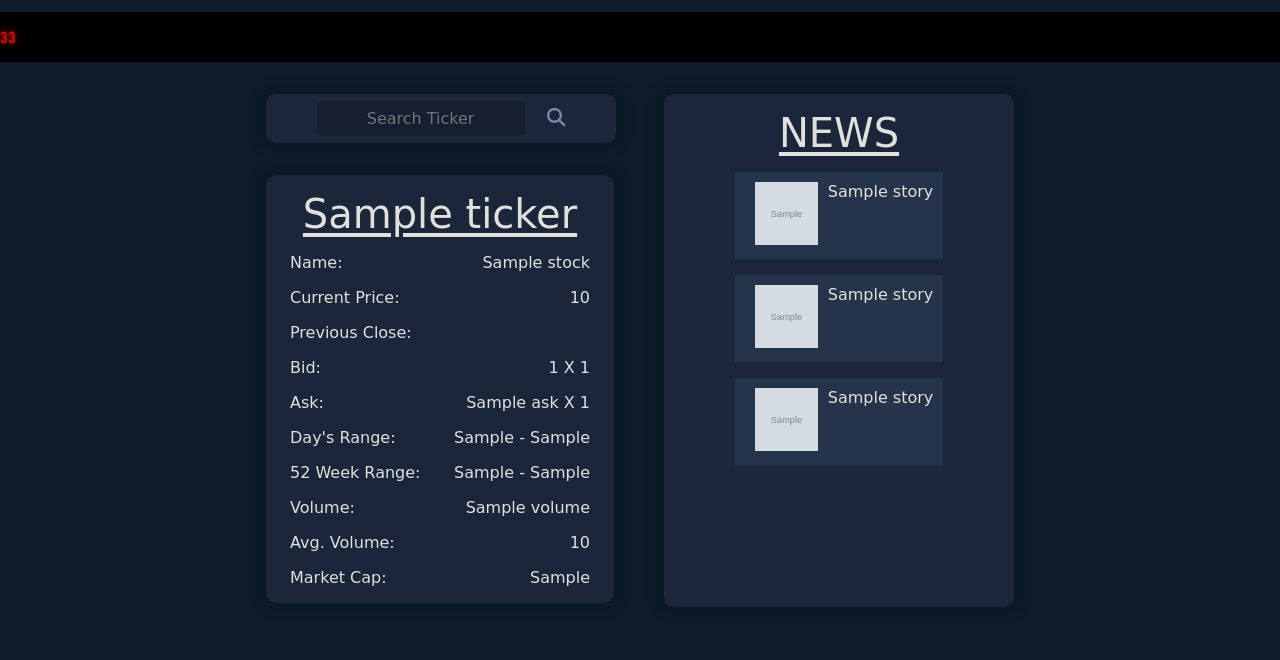
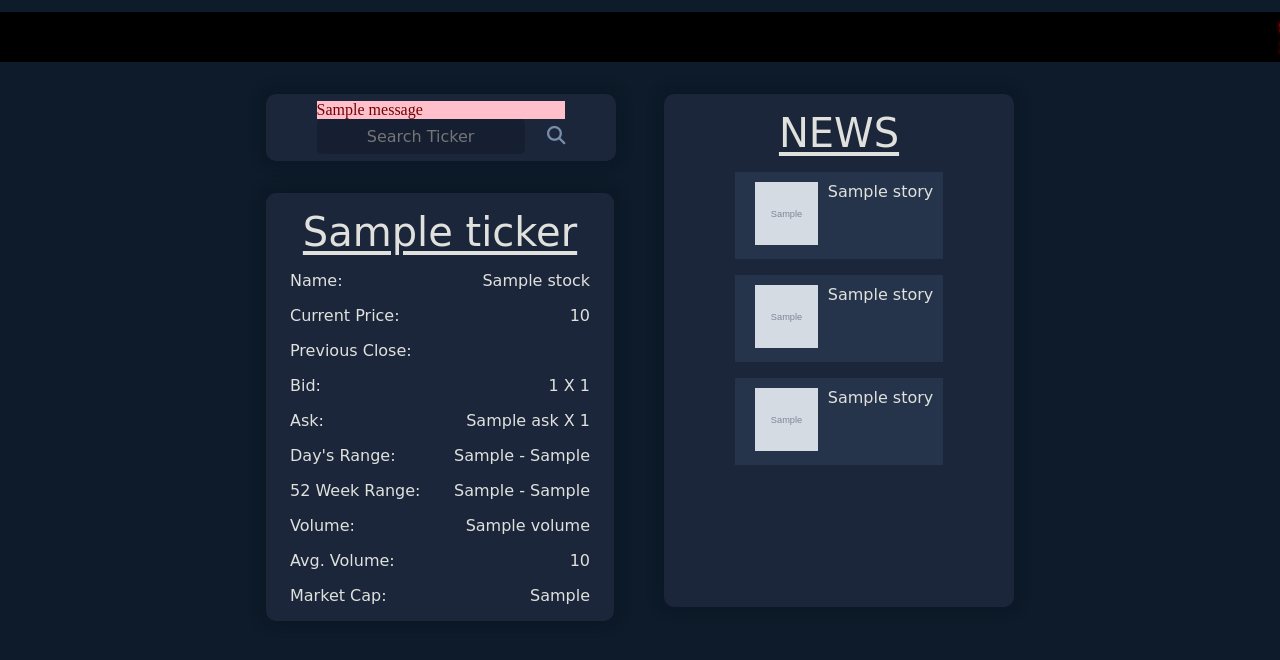
Before and after one commit to xZadex/StocksNow, a Flask app: template flask_app/templates/show_stock.html in a window 1280 px wide. Shown: the part 56-716 px from the top of the page. Run offline with Flask 2, Linux system fonts and the light colour scheme; the template is opened without the code that fills it: most values are stand-ins (such as "Sample title", 1, 10 or a date in 2020); grey boxes marked "Sample" are stand-in pictures; one stand-in notice (Sample message) is shown; some libraries are stand-ins or nearby versions; some web fonts are replaced.

Commit message:
project fixes

```diff
--- a/flask_app/controllers/main_controller.py
+++ b/flask_app/controllers/main_controller.py
@@ -22,5 +22,7 @@
 
 @app.route('/search_ticker', methods=['POST'])
 def search_ticker():
+    # if not Stock.validate(request.form['ticker']):
+    #     return redirect('/')
     ticker = request.form['ticker']
     return redirect(f"/{ticker}")
--- a/flask_app/static/css/style.css
+++ b/flask_app/static/css/style.css
@@ -53,20 +53,6 @@
     font-size: 1.25em;
     gap: 1.5em;
     font-family: var(--secondary-font-family);
-}
-
-.scroll-container > * {
-    display: flex;
-    animation: news 20s infinite linear;
-}
-
-@keyframes news {
-    0% {
-        transform: translate3d(0, 0, 0);
-    }
-    100% {
-        transform: translate3d(-100%, 0, 0);
-    }
 }
 
 .stock-01{
--- a/flask_app/templates/index.html
+++ b/flask_app/templates/index.html
@@ -17,7 +17,8 @@
     <section>
         <div class="scroll-container">
             <div class="scroll-stock-container">
-                <div class="stock-01">
+                <marquee behavior="scroll" direction="left">Hello</marquee>
+                <!-- <div class="stock-01">
                     <div>
                         <p>S&P500</p>
                         <p>23,606.58</p>
@@ -46,7 +47,7 @@
                         <p>▼</p>
                         <p>63.33</p>
                     </div>
-                </div>
+                </div> -->
             </div>
         </div>
     </section>
--- a/flask_app/templates/show_stock.html
+++ b/flask_app/templates/show_stock.html
@@ -21,36 +21,34 @@
     <section>
         <div class="scroll-container">
             <div class="scroll-stock-container">
-                <div class="stock-01">
-                    <div>
-                        <p>S&P500</p>
-                        <p>23,606.58</p>
+                <marquee behavior="scroll" direction="left" class="scroller">
+                    <div style="display: flex; gap: 1em;">
+                        <div style="display: flex; align-items: center; gap: 5px;">
+                            <span>S&P500<br>23,606.58</span>
+                            <span>▼63.33</span>
+                        </div>
+                        <div style="display: flex; align-items: center; gap: 5px;">
+                            <span>DOW30<br>30,333.59</span>
+                            <span>▼90.22</span>
+                        </div>
+                        <div style="display: flex; align-items: center; gap: 5px;">
+                            <span>Nasdaq<br>10,614.84</span>
+                            <span>▼65.66</span>
+                        </div>
+                        <div style="display: flex; align-items: center; gap: 5px;">
+                            <span>Russell2000<br>1,704.39</span>
+                            <span>▼21.36</span>
+                        </div>
+                        <div style="display: flex; align-items: center; gap: 5px;">
+                            <span>Crude Oil<br>85.71</span>
+                            <span>▼0.27</span>
+                        </div>
+                        <div style="display: flex; align-items: center; gap: 5px;">
+                            <span>Gold<br>1,632.20</span>
+                            <span>▼4.60</span>
+                        </div>
                     </div>
-                    <div class="stock-01-2">
-                        <p>▼</p>
-                        <p>63.33</p>
-                    </div>
-                </div>
-                <div class="stock-01">
-                    <div>
-                        <p>S&P500</p>
-                        <p>23,606.58</p>
-                    </div>
-                    <div class="stock-01-2">
-                        <p>▼</p>
-                        <p>63.33</p>
-                    </div>
-                </div>
-                <div class="stock-01">
-                    <div>
-                        <p>S&P500</p>
-                        <p>23,606.58</p>
-                    </div>
-                    <div class="stock-01-2">
-                        <p>▼</p>
-                        <p>63.33</p>
-                    </div>
-                </div>
+                </marquee>
             </div>
         </div>
     </section>
@@ -60,6 +58,15 @@
             <section>
                 <div class="search-box-container">
                     <form action="/search_ticker" method="POST">
+                        <div class="container" style="background-color: pink;">
+                            {% with messages = get_flashed_messages(category_filter=['ticker']) %}     <!-- declare a variable called messages -->
+                            {% if messages %}                            <!-- check if there are any messages -->
+                                {% for message in messages %}            <!-- loop through the messages -->
+                                    <p style="color: rgb(114, 3, 3);">{{message}}</p>                   <!-- display each message in a paragraph tag -->
+                                {% endfor %}
+                            {% endif %}
+                            {% endwith %}
+                        </div>
                         <input type="text" placeholder="Search Ticker" name="ticker">
                         <button type="submit"><i class="fa-solid fa-magnifying-glass"></i></button>
                     </form>
```
Also changed, not shown: flask_app/models/stocks.py (+9 -0 lines).
